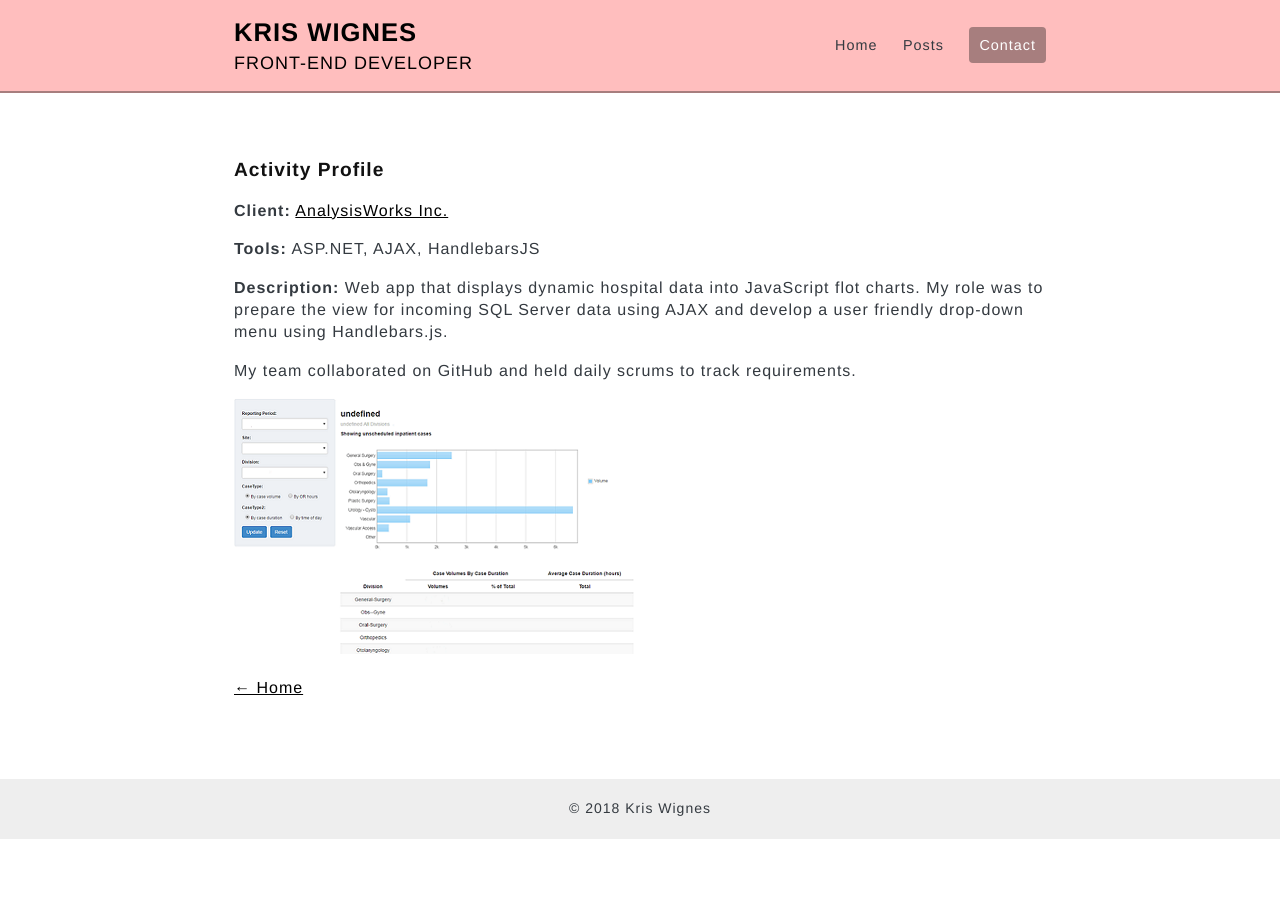
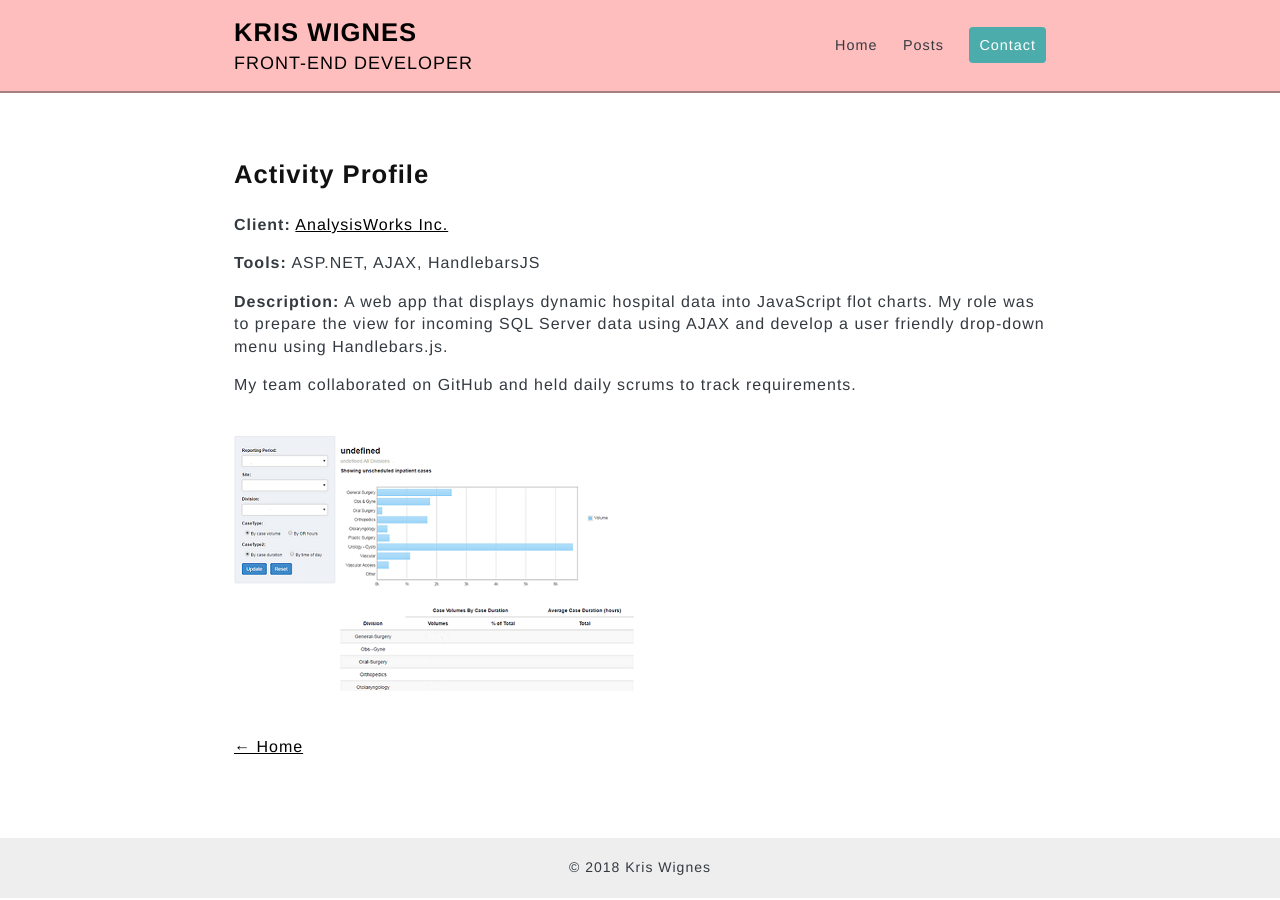
Before and after one commit to kwignes/kwignes.github.io, a Jekyll site: the page built from activity-profile.html, in a window 1280 px wide. Built offline with Jekyll 4.4.1, drawn with Linux system fonts in a browser that asks for light colours; nearby versions of some CDN libraries.

```diff
--- a/contact.html
+++ b/contact.html
@@ -32,7 +32,7 @@ title: Contact
 </div>
 
 </div>
-
+<script type="text/javascript" src="//code.jquery.com/jquery-1.11.0.min.js"></script>
 <script>
 var $contactForm = $('#contact-form');
 $contactForm.submit(function(e) {
--- a/style.scss
+++ b/style.scss
@@ -55,7 +55,7 @@ img {
 }
 
 a img:hover {
-  opacity: .4;
+  opacity: .6;
 }
 
 ul {
@@ -151,7 +151,7 @@ header {
       font-size: .9em;
     }
     .cta {
-background: #a77e7e;
+background: #4cabab;
     color: #fff;
     padding: 10px;
     border-radius: 4px;
```
Also changed, not shown: activity-profile.html (+6 -7 lines), index.html (+8 -1 lines).
